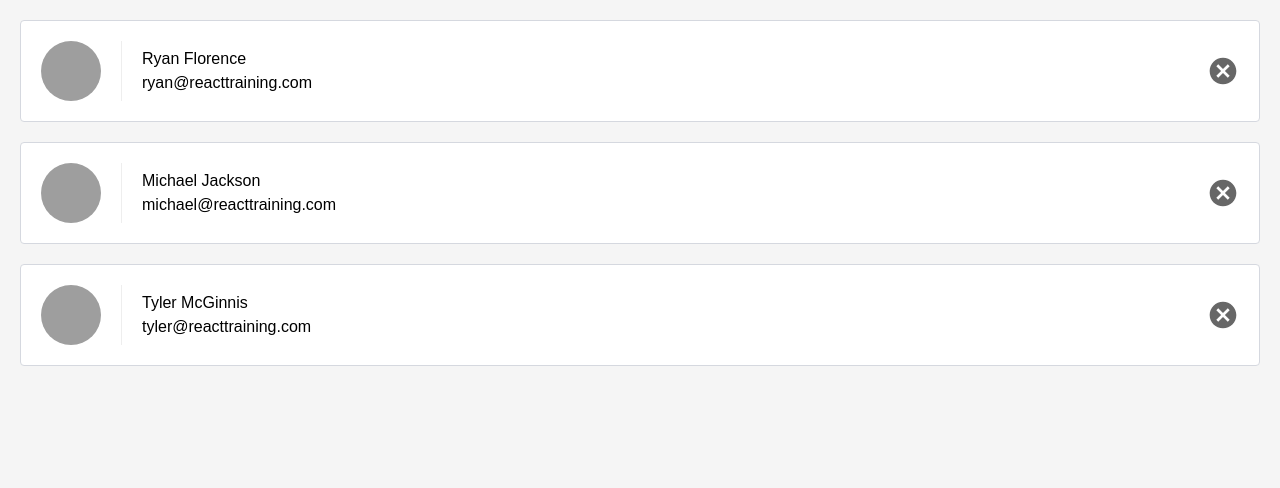
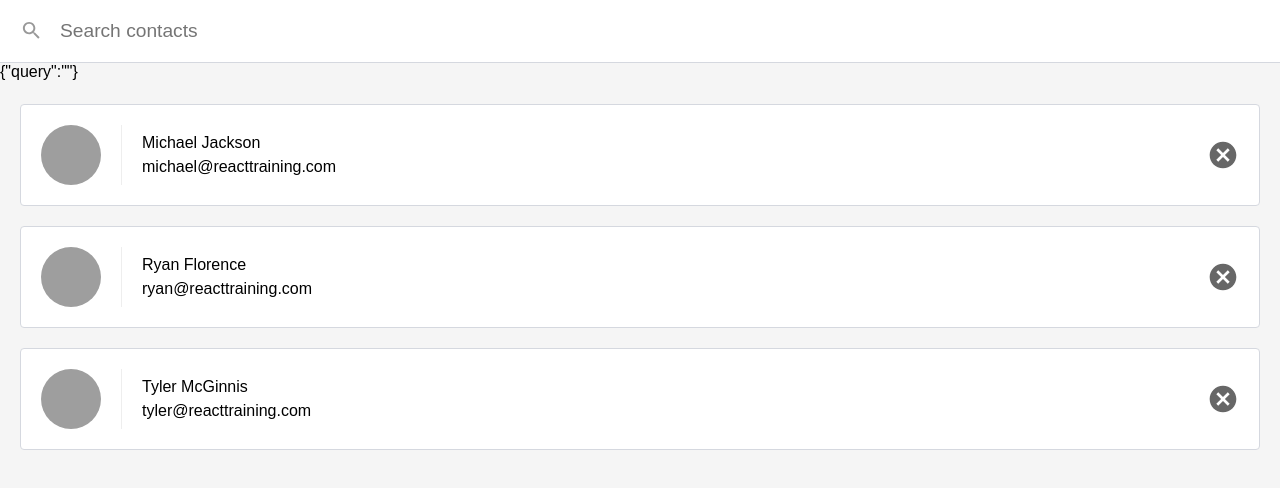
Before and after one commit to pkopy/reactnd-contacts, a React (Create React App) app: page / in a window 1280 px wide. Shown: the top 488 px of the page. Built offline with nearby package versions, Linux system fonts and the light colour scheme.

Commit message:
ending course

```diff
--- a/package.json
+++ b/package.json
@@ -3,9 +3,11 @@
   "version": "0.1.0",
   "private": true,
   "dependencies": {
+    "escape-string-regexp": "^1.0.5",
     "prop-types": "^15.6.2",
     "react": "^15.6.1",
-    "react-dom": "^15.6.1"
+    "react-dom": "^15.6.1",
+    "sort-by": "^1.2.0"
   },
   "devDependencies": {
     "react-scripts": "1.0.7"
--- a/src/App.js
+++ b/src/App.js
@@ -37,7 +37,9 @@
   render() {
     return (
       <div>
-        <ListContacts onDeleteContact={this.removeContact} contacts={this.state.contacts}/>
+        <ListContacts
+        onDeleteContact={this.removeContact}
+        contacts={this.state.contacts}/>
       </div>
     )
   }
--- a/src/ListContacts.js
+++ b/src/ListContacts.js
@@ -1,8 +1,63 @@
 import React, {Component} from 'react'
-function ListContacts (props){
+import PropTypes from 'prop-types'
+import escapeRegExp from 'escape-string-regexp'
+import sortBy from 'sort-by'
+
+class ListContacts extends Component{
+
+    static propTypes = {
+        contacts: PropTypes.array.isRequired,
+        onDeleteContact: PropTypes.func.isRequired
+    }
+
+    state = {
+        query: ''
+    }
+
+    updateQuery = (query) =>{
+        this.setState({query: query.trim()})
+    }
+
+    clearQuery = () => {
+        this.setState({query: ''})
+    }
+    render(){
+        const {contacts, onDeleteContact} = this.props;
+        const {query} = this.state
+
+        let showingContacts
+        if(query){
+            const match = new RegExp(escapeRegExp(this.state.query), 'i')
+            showingContacts = contacts.filter((contact) => match.test(contact.name))
+        }else{
+            showingContacts = contacts;
+        }
+
+        showingContacts.sort(sortBy('name'))
         return (
+            <div className='list-contacts'>
+                {JSON.stringify(this.state)}
+                <div className='list-contacts-top'>
+                    <input
+                        className='search-contacts'
+                        type='text'
+                        placeholder='Search contacts'
+                        value={this.state.query}
+                        onChange={(event) => this.updateQuery(event.target.value)}
+                    />
+                </div>
+
+                {showingContacts.length !== contacts.length && (
+                    <div className='showing-contacts'>
+                        <span>Now showing {showingContacts.length} of {contacts.length}</span>
+                        <button onClick={this.clearQuery}>Show all</button>
+                    </div>
+                )}
+
+
+
                 <ol className='contact-list'>
-            {props.contacts.map(contact =>
+                    {showingContacts.map(contact =>
                         <li key={contact.id} className='contact-list-item'>
                             <div className='contact-avatar' style={{
                                 backgroundImage: `url(${contact.avatarURL})`
@@ -11,15 +66,21 @@
                                 <p>{contact.name}</p>
                                 <p>{contact.email}</p>
                             </div>
-                    <button onClick={() => props.onDeleteContact(contact)} className='contact-remove'>
+                            <button onClick={() => onDeleteContact(contact)} className='contact-remove'>
                                 Remove
                             </button>
                         </li>
 
                     )}
                 </ol>
+
+            </div>
         )
+
     }
+}
+
+
 // class ListContacts extends Component {
 //     render() {
 //         console.log(this.props)
```
Also changed, not shown: 1 other file (tests, documents, lock files or other folders). Lines whose indentation alone changed are shown as unchanged.
